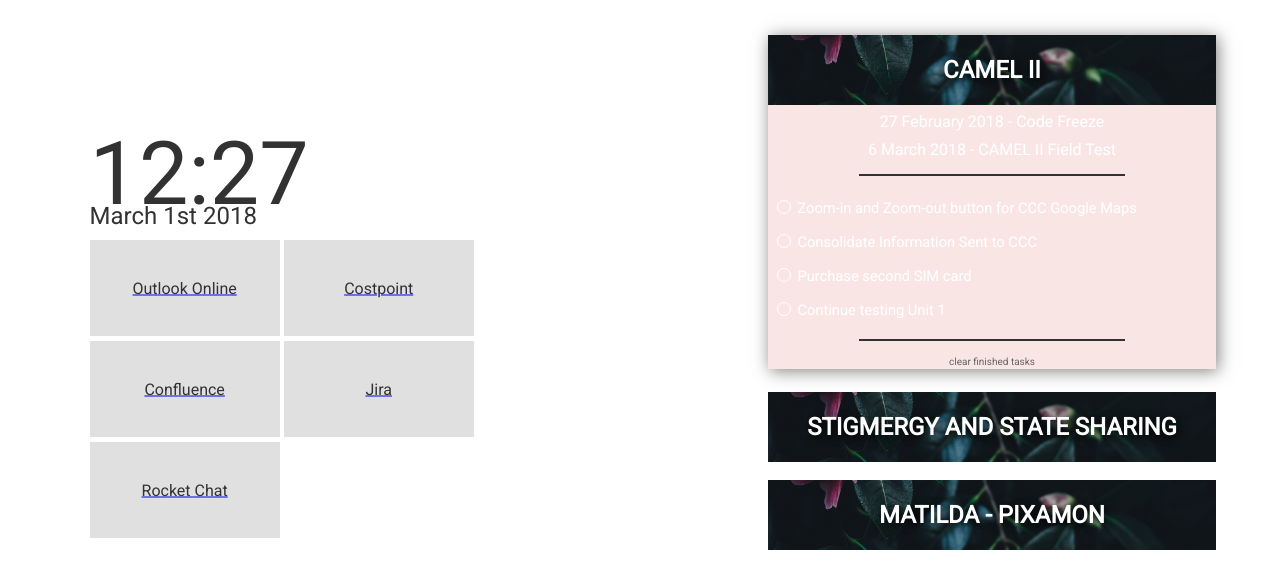
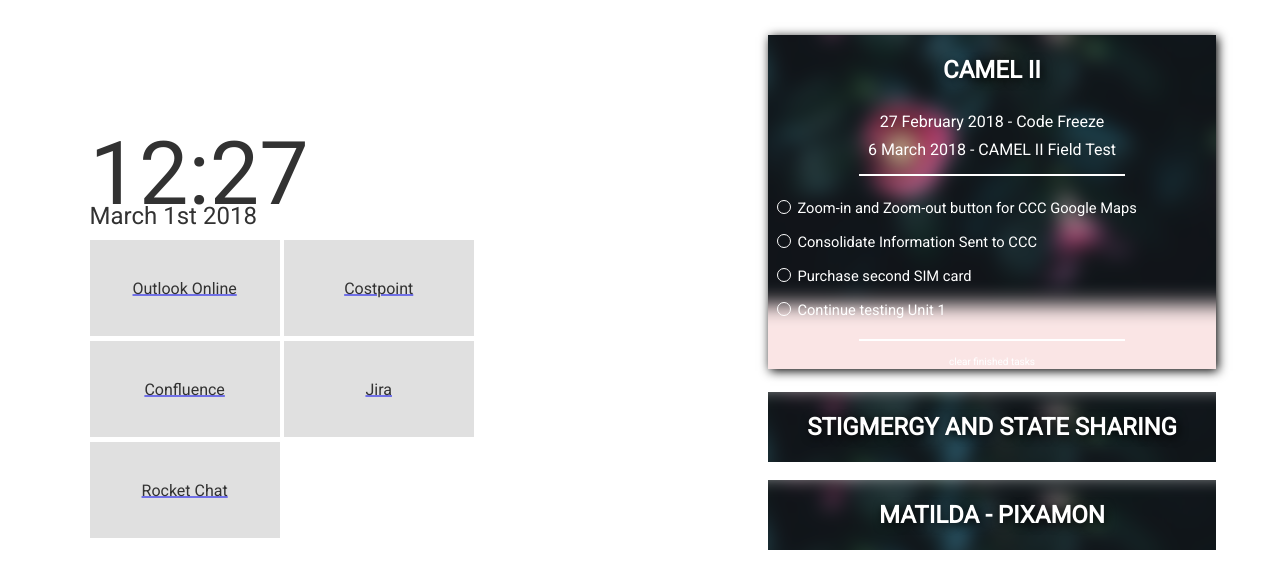
Before and after one commit to PoopLord1/PoopLord1.github.io, a browser extension: page work_startpage/index.html in a window 1280 px wide. Both pictures are taken after a click on the element 992 px from the left and 75 px from the top of the page. Drawn offline with Linux system fonts and the light colour scheme.

Commit message:
Put in like 5 minutes of work. Project cards now have a background that fills the whole card. TODO - make it unique for each project.

```diff
--- a/work_startpage/index.html
+++ b/work_startpage/index.html
@@ -45,8 +45,8 @@
 
 	<div id="projects-bar">
 		<div class="project">
+			<img src="imgs/roses.jpg" />
 			<div class="heading">
-				<img src="imgs/roses.jpg" />
 				<p>CAMEL II</p>
 			</div>
 			<div class="project-content">
@@ -82,8 +82,8 @@
 			</div>
 		</div>
 		<div class="project">
+			<img src="imgs/roses.jpg" />
 			<div class="heading">
-				<img src="imgs/roses.jpg" />
 				<p>STIGMERGY AND STATE SHARING</p>
 			</div>
 			<div class="project-content">
@@ -119,8 +119,8 @@
 			</div>
 		</div>
 		<div class="project">
+			<img src="imgs/roses.jpg" />
 			<div class="heading">
-				<img src="imgs/roses.jpg" />
 				<p>MATILDA - PIXAMON</p>
 			</div>
 			<div class="project-content">
--- a/work_startpage/project.css
+++ b/work_startpage/project.css
@@ -5,14 +5,22 @@
 	top: 0;
 	/*height: 0px;*/
 	overflow-y: hidden;
+	overflow-x: hidden;
 	margin-bottom: 4%;
 }
 div.project p {
 	color: white;
 }
+div.project img {
+	position: absolute;
+	width: 120%;
+	top: -10%;
+	left: -10%;
+	filter: blur(10px);
+}
 
 div.project:hover, div.project.active {
-	box-shadow: 2px 2px 16px rgba(0,0,0,0.5);
+	box-shadow: 2px 2px 10px rgba(0,0,0,1.0);
 	top: -5px;
 }
 
@@ -20,19 +28,12 @@
 	width: 100%;
 	height: 70px;
 	/*background: rgb(204,0,0);*/
-	background: white;
+	/*background: white;*/
 	position: absolute;
 	top: 0;
 	left: 0;
 	overflow-y: inherit;
 	overflow-x: hidden;
-}
-div.heading img {
-	position: absolute;
-	width: 120%;
-	top: -10%;
-	left: -10%;
-	filter: none;
 }
 
 div.heading p {
@@ -76,7 +77,7 @@
 
 div.project hr {
 	border-style: none;
-	border: 0.5px solid rgb(50,50,50);
+	border: 0.5px solid rgb(255,255,255);
 	width: 60%;
 	position: relative;
 	margin-top: 3%;
@@ -86,13 +87,13 @@
 /* ---- Footer ---- */
 
 div.footer p {
-	color: rgb(100,100,100);
+	color: rgb(255,255,255);
 	font-size: 10px;
 	text-align: center;
 	text-decoration: none;
 }
 div.footer p:hover {
-	color: rgb(0,0,0);
+	color: rgb(255,255,255);
 	text-decoration: underline;
 	cursor: pointer;
 }
--- a/work_startpage/todo.css
+++ b/work_startpage/todo.css
@@ -24,11 +24,11 @@
 }
 div.checkbox.done {
 	/*background: rgba(50,50,50,0.7);*/
-	background: rgb(204,0,0);
+	background: rgba(255,255,255,0.5);
 }
 div.checkbox.done + p {
 	text-decoration: line-through;
-	color: rgba(50,50,50,0.5);
+	color: rgba(255,255,255,0.5);
 }
 
 div.single-todo p {
```
